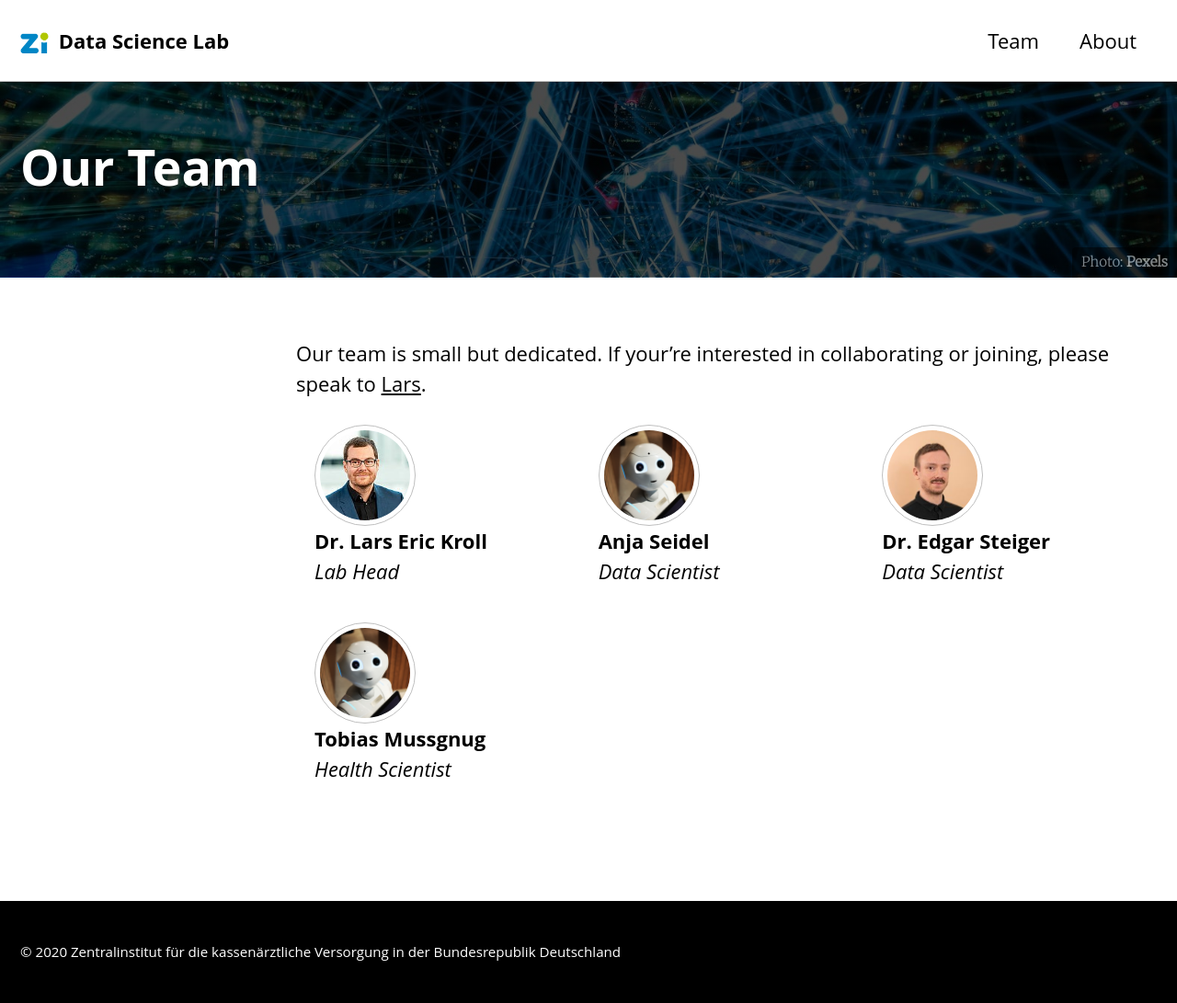
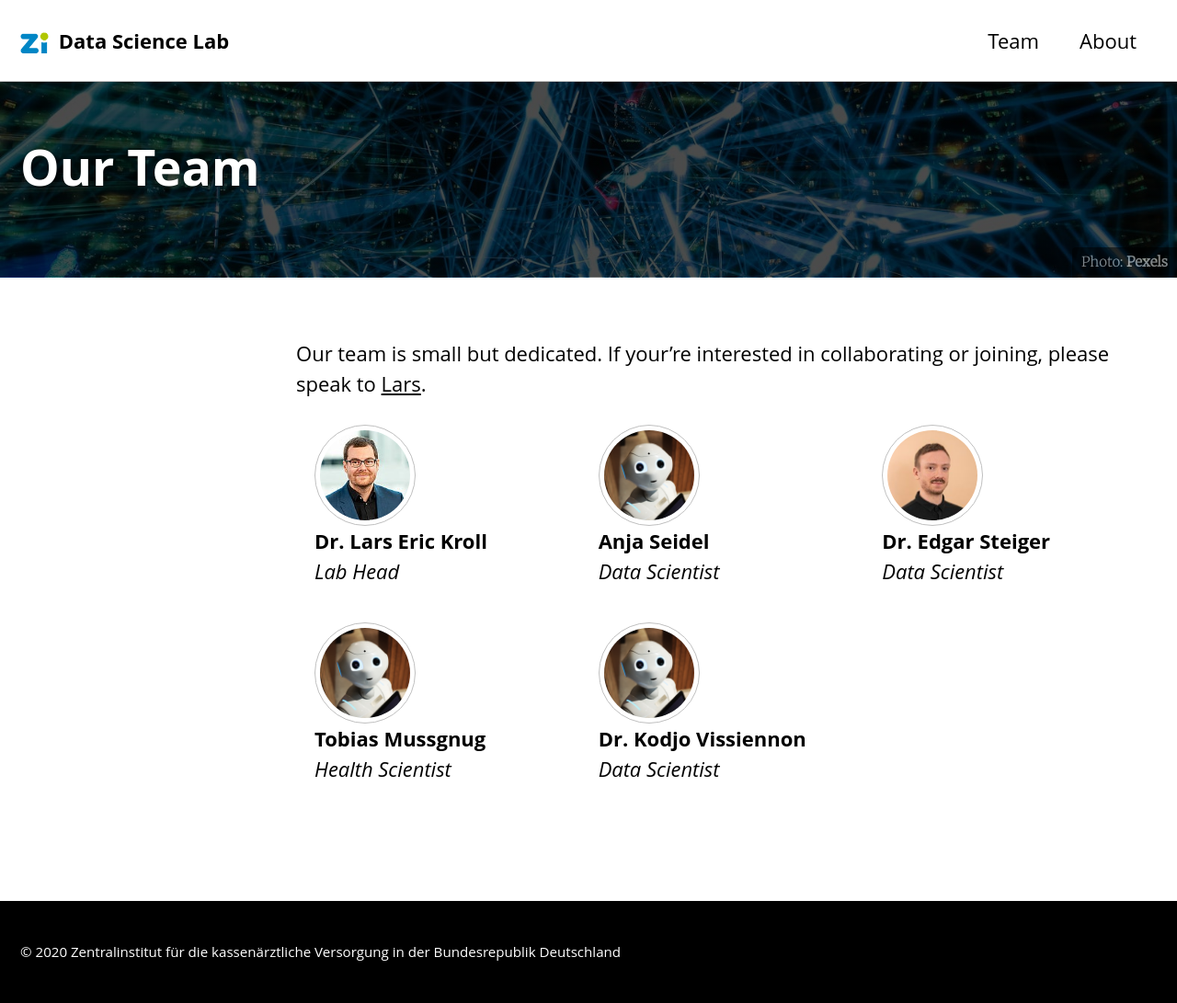
Before and after one commit to zidatalab/zidatalab.github.io, a Jekyll site: the page built from _pages/Team.md, in a window 1280 px wide. Shown: the whole page at 92% size. Built offline with Jekyll 4.4.1, drawn with Linux system fonts in a browser that asks for light colours; cached includes are drawn as plain includes; nearby versions of some CDN libraries.

Commit message:
change authors to include kodjo

```diff
--- a/_data/authors.yml
+++ b/_data/authors.yml
@@ -23,3 +23,7 @@ Tobias:
   name    : "Tobias Mussgnug"
   bio         : "Health Scientist"
   avatar      : "/assets/images/robot-min.jpg"
+Kodjo:
+  name    : "Dr. Kodjo Vissiennon"
+  bio         : "Data Scientist"
+  avatar      : "/assets/images/robot-min.jpg"
```
